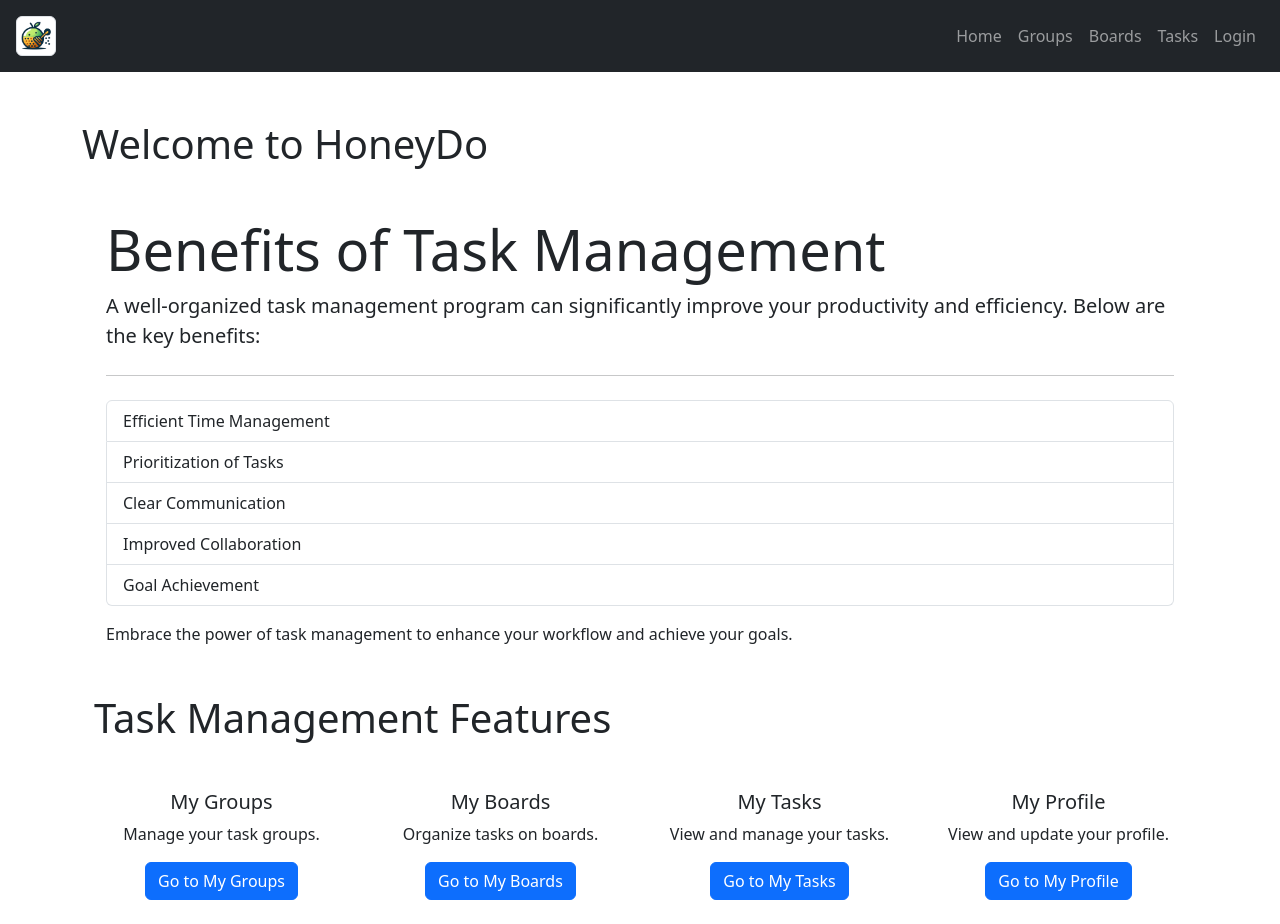
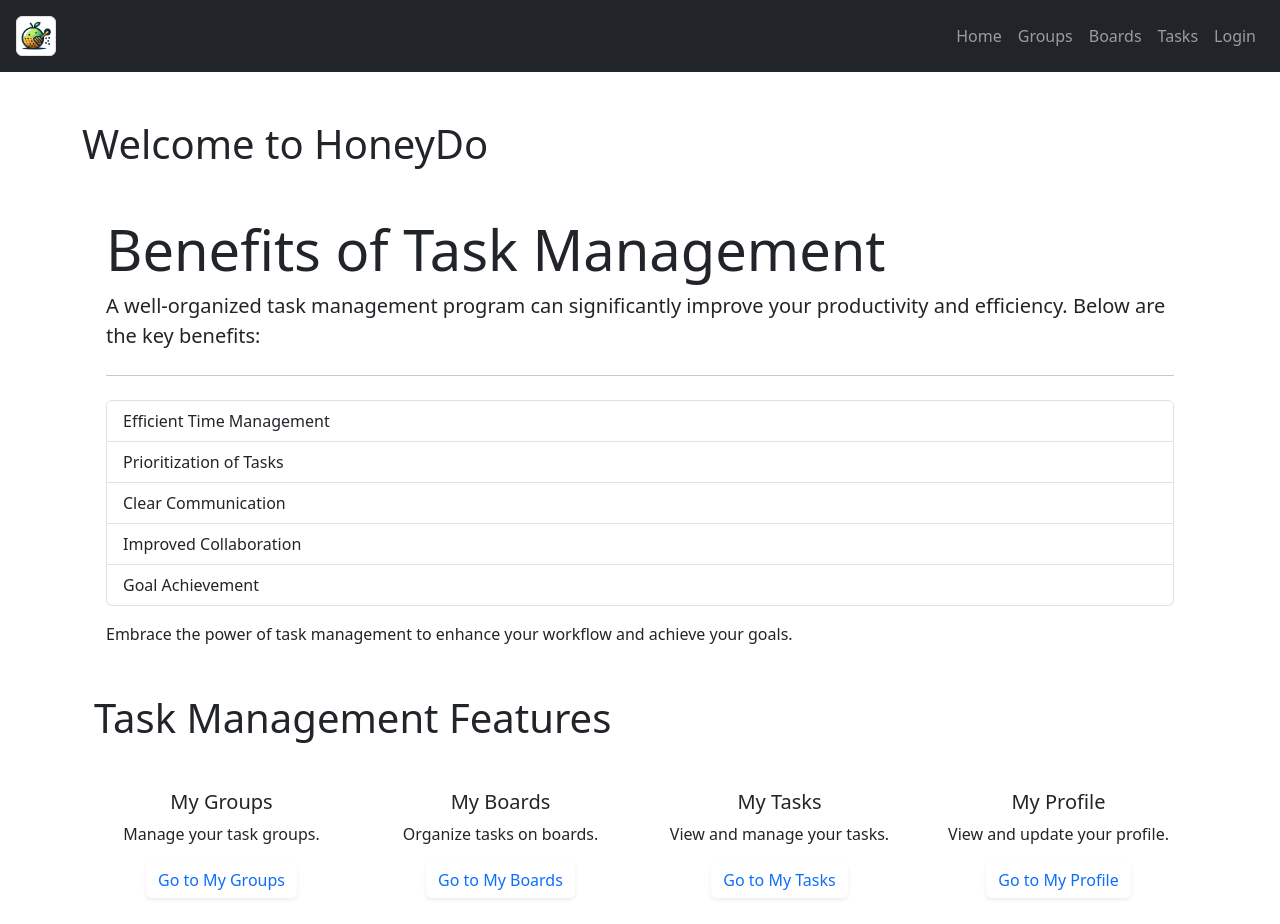
Before and after one commit to dannyjll/my4900fe, a React (Create React App) app: page / in a window 1280 px wide. Built offline with nearby package versions, Linux system fonts and the light colour scheme; no server answers.

Commit message:
styling changes

```diff
--- a/src/components/Group.tsx
+++ b/src/components/Group.tsx
@@ -207,12 +207,12 @@ const GroupDetail = () => {
                     />
                 </div>
 
-                    <button type="button" className="btn btn-secondary" onClick={handleEditToggle}>
+                    <button type="button" className="btn btn-outline-secondary shadow-sm border-0" onClick={handleEditToggle}>
                         {isEditing ? 'Cancel' : 'Edit'}
                     </button>
 
                     {isEditing && (
-                        <button type="submit" disabled={isButtonDisabled} className="btn btn-primary">
+                        <button type="submit" disabled={isButtonDisabled} className="btn btn-outline-primary shadow-sm border-0">
                             Save Changes
                         </button>
                     )}
--- a/src/components/Home.tsx
+++ b/src/components/Home.tsx
@@ -46,7 +46,7 @@ const Home = () => {
               <div className="text-center">
                 <h5>My Groups</h5>
                 <p>Manage your task groups.</p>
-                <Link to="/mygroups" className="btn btn-primary">Go to My Groups</Link>
+                <Link to="/mygroups" className="btn btn-outline-primary border-0 shadow-sm">Go to My Groups</Link>
               </div>
             </div>
 
@@ -54,7 +54,7 @@ const Home = () => {
               <div className="text-center">
                 <h5>My Boards</h5>
                 <p>Organize tasks on boards.</p>
-                <Link to="/myboards" className="btn btn-primary">Go to My Boards</Link>
+                <Link to="/myboards" className="btn btn-outline-primary border-0 shadow-sm">Go to My Boards</Link>
               </div>
             </div>
 
@@ -62,7 +62,7 @@ const Home = () => {
               <div className="text-center">
                 <h5>My Tasks</h5>
                 <p>View and manage your tasks.</p>
-                <Link to="/mytasks" className="btn btn-primary">Go to My Tasks</Link>
+                <Link to="/mytasks" className="btn btn-outline-primary border-0 shadow-sm">Go to My Tasks</Link>
               </div>
             </div>
 
@@ -70,7 +70,7 @@ const Home = () => {
               <div className="text-center">
                 <h5>My Profile</h5>
                 <p>View and update your profile.</p>
-                <Link to="/myprofile" className="btn btn-primary">Go to My Profile</Link>
+                <Link to="/myprofile" className="btn btn-outline-primary border-0 shadow-sm">Go to My Profile</Link>
               </div>
             </div>
           </div>
```
